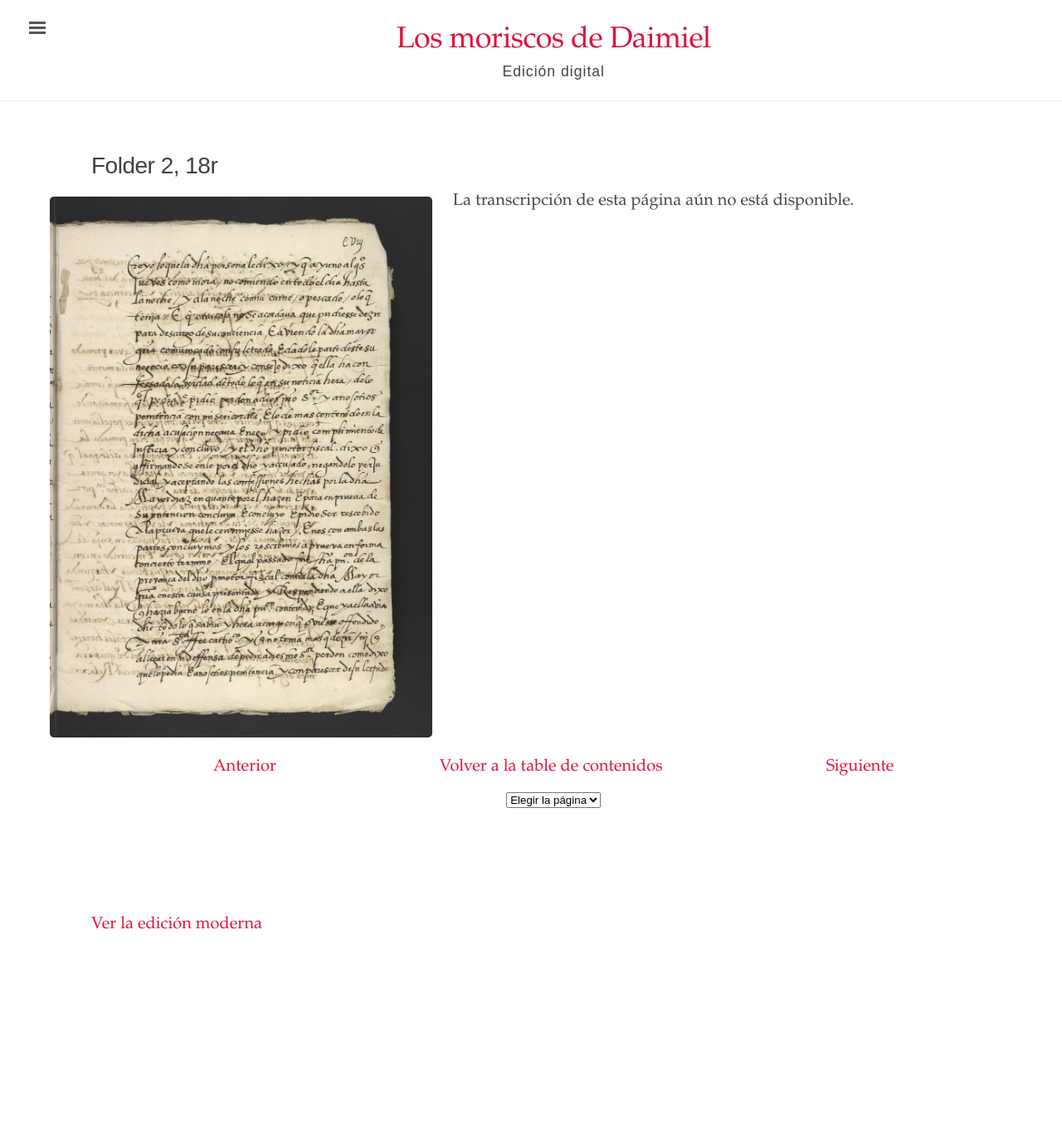
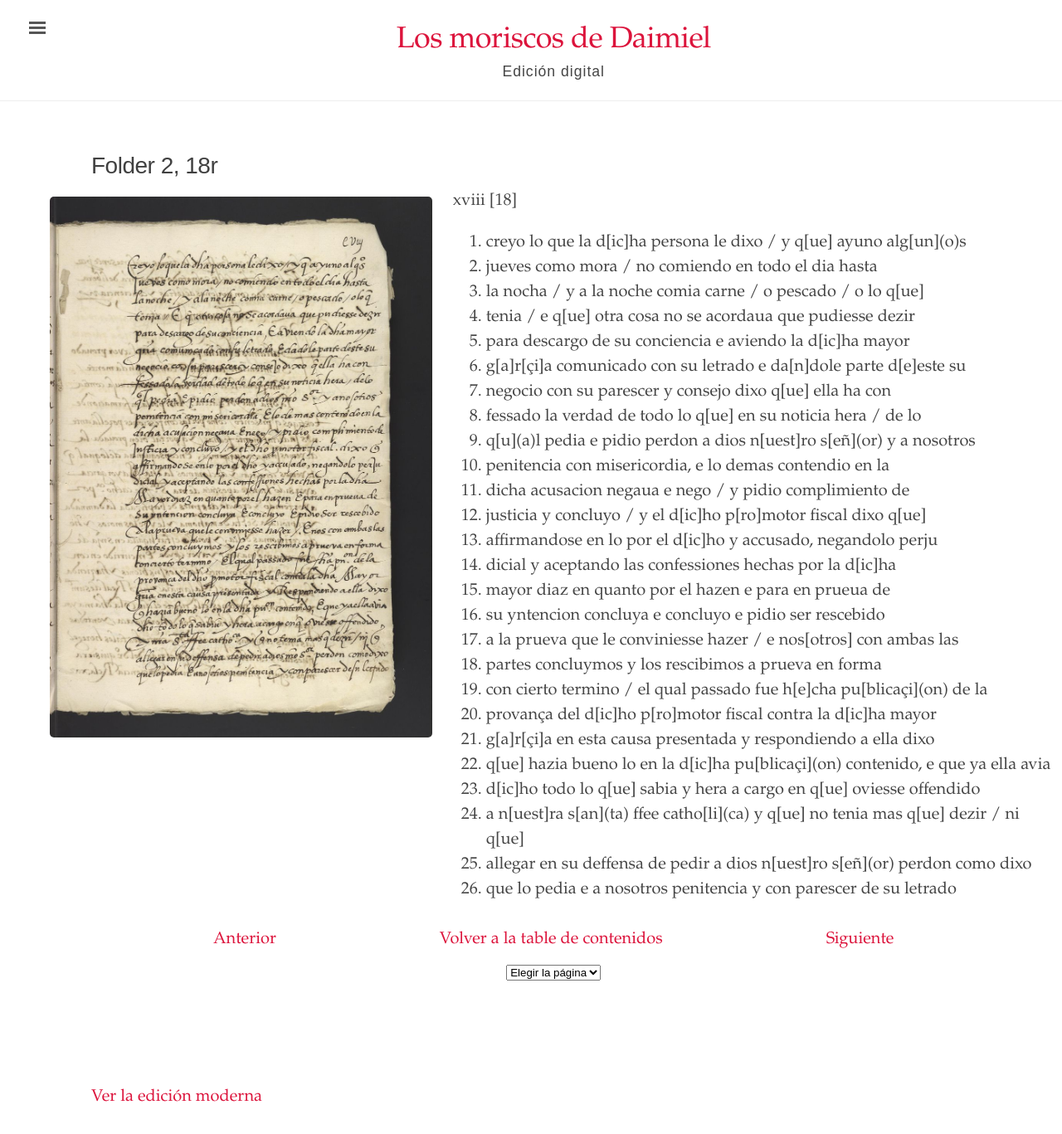
Before and after one commit to digbmc/moriscos-daimel, a Jekyll site: the page built from _texts/folder-2-18r.md, in a window 1280 px wide and 1400 px high. Shown: the top 1367 px of the window at 83% size. Built offline with Jekyll 4.4.1, drawn with Linux system fonts in a browser that asks for light colours.

Commit message:
Update folder-2-18r.md

```diff
--- a/_texts/folder-2-18r.md
+++ b/_texts/folder-2-18r.md
@@ -5,4 +5,31 @@ image: /assets/images/Folder_2_18r.jpg
 body_class: wide-page
 order: 35
 ---
-La transcripción de esta página aún no está disponible.
+xviii \[18\]
+
+1. creyo lo que la d\[ic\]ha persona le dixo / y q\[ue\] ayuno alg\[un\](o)s
+2. jueves como mora / no comiendo en todo el dia hasta
+3. la nocha / y a la noche comia carne / o pescado / o lo q\[ue\]
+4. tenia / e q\[ue\] otra cosa no se acordaua que pudiesse dezir
+5. para descargo de su conciencia e aviendo la d\[ic\]ha mayor
+6. g\[a\]r\[çi\]a comunicado con su letrado e da\[n\]dole parte d\[e\]este su
+7. negocio con su parescer y consejo dixo q\[ue\] ella ha con
+8. fessado la verdad de todo lo q\[ue\] en su noticia hera / de lo
+9. q\[u\](a)l pedia e pidio perdon a dios n\[uest\]ro s\[eñ\](or) y a nosotros
+10. penitencia con misericordia, e lo demas contendio en la
+11. dicha acusacion negaua e nego / y pidio complimiento de
+12. justicia y concluyo / y el d\[ic\]ho p\[ro\]motor fiscal dixo q\[ue\]
+13. affirmandose en lo por el d\[ic\]ho y accusado, negandolo perju
+14. dicial y aceptando las confessiones hechas por la d\[ic\]ha
+15. mayor diaz en quanto por el hazen e para en prueua de
+16. su yntencion concluya e concluyo e pidio ser rescebido
+17. a la prueva que le conviniesse hazer / e nos\[otros\] con ambas las
+18. partes concluymos y los rescibimos a prueva en forma
+19. con cierto termino / el qual passado fue h\[e\]cha pu\[blicaçi\](on) de la
+20. provança del d\[ic\]ho p\[ro\]motor fiscal contra la d\[ic\]ha mayor
+21. g\[a\]r\[çi\]a en esta causa presentada y respondiendo a ella dixo
+22. q\[ue\] hazia bueno lo en la d\[ic\]ha pu\[blicaçi\](on) contenido, e que ya ella avia
+23. d\[ic\]ho todo lo q\[ue\] sabia y hera a cargo en q\[ue\] oviesse offendido
+24. a n\[uest\]ra s\[an\](ta) ffee catho\[li\](ca) y q\[ue\] no tenia mas q\[ue\] dezir / ni q\[ue\]
+25. allegar en su deffensa de pedir a dios n\[uest\]ro s\[eñ\](or) perdon como dixo
+26. que lo pedia e a nosotros penitencia y con parescer de su letrado
```
